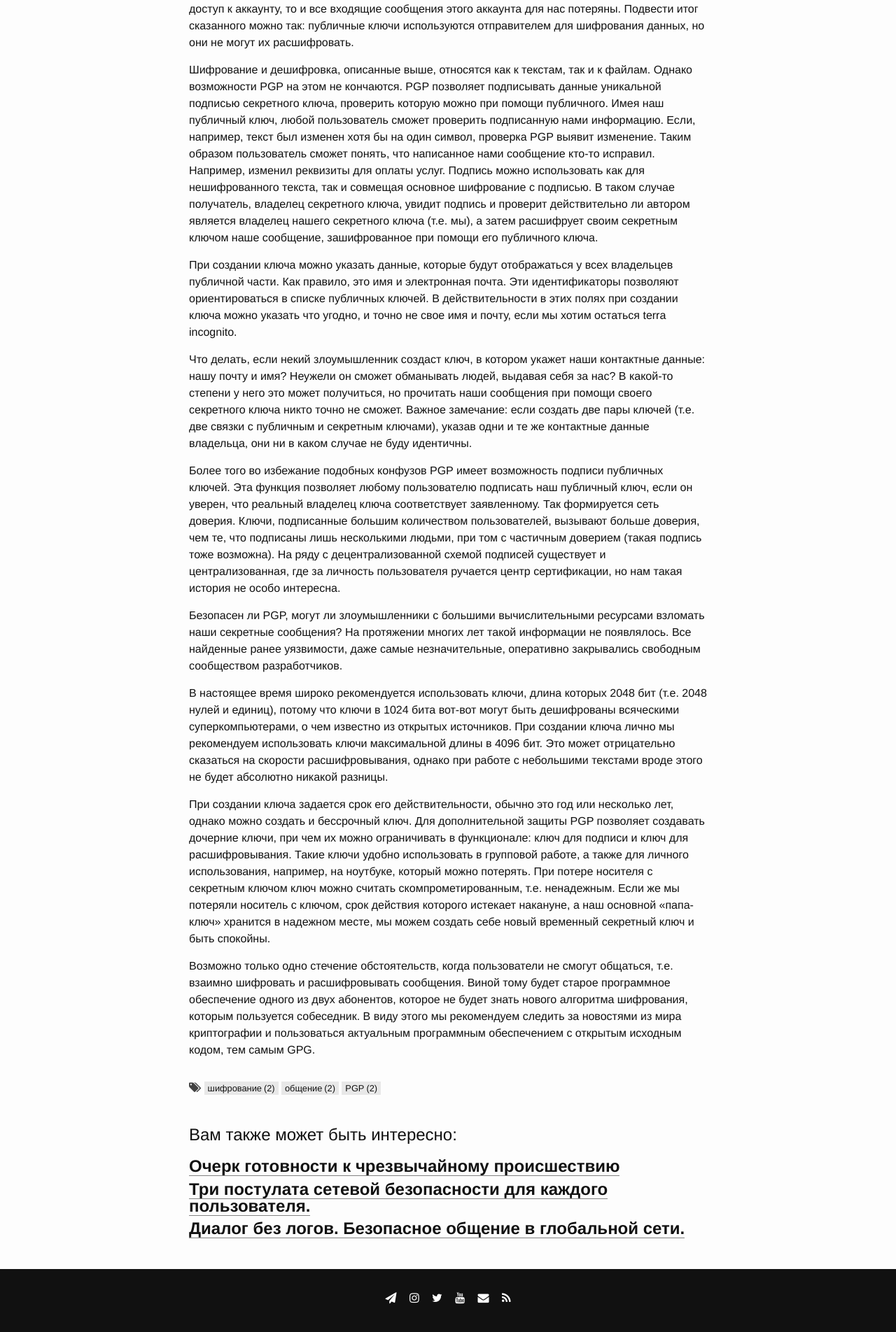
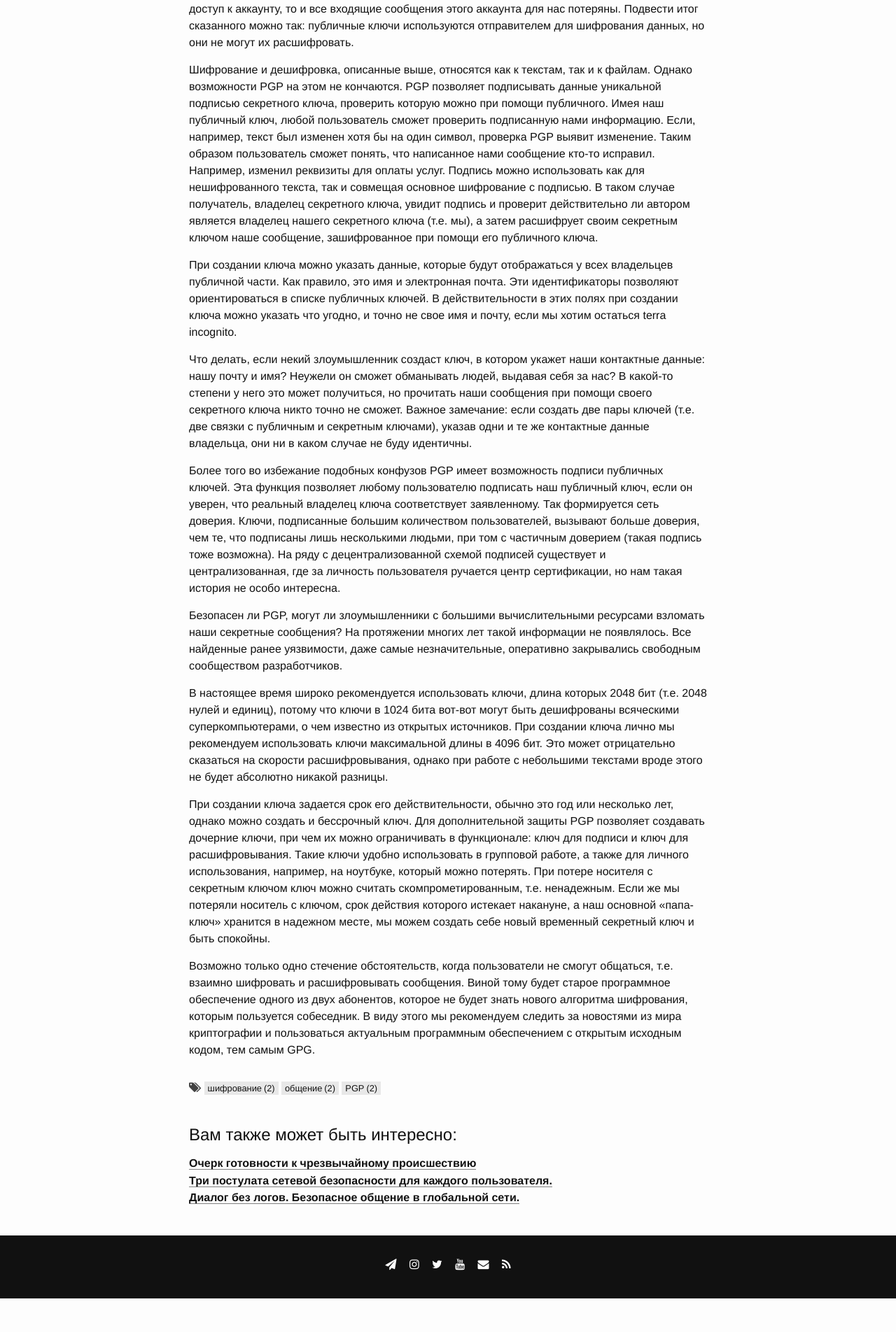
Before and after one commit to 2b7E1n6D0e5R7/2b7E1n6D0e5R7.github.io, a Jekyll site: the page built from _posts/2019-12-11-what-is-gpg-pgp-encryption.md, in a window 1280 px wide. Shown: the part 1522-3426 px from the top of the page at 70% size. Built offline with Jekyll 4.4.1, drawn with Linux system fonts in a browser that asks for light colours; after the commit the page ends 3378 px from its top, so only the background shows below that.

Commit message:
Update _layout.scss

```diff
--- a/_sass/minimaless/_layout.scss
+++ b/_sass/minimaless/_layout.scss
@@ -373,6 +373,11 @@ color: white;
   }
 }
 
+.post-rel {
+  font-size: 1em;
+}
+
+
 .post-list {
   margin-left: 0;
   list-style: none;
```
